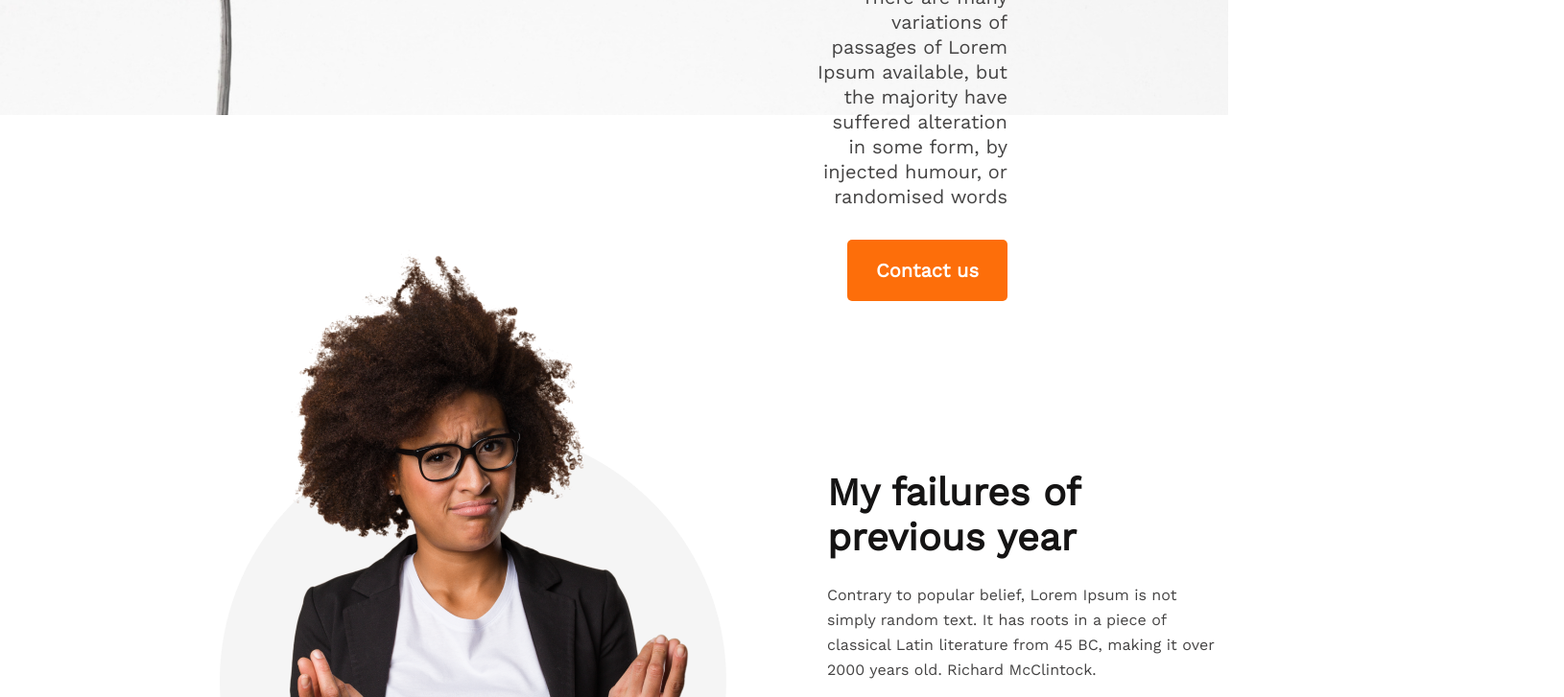
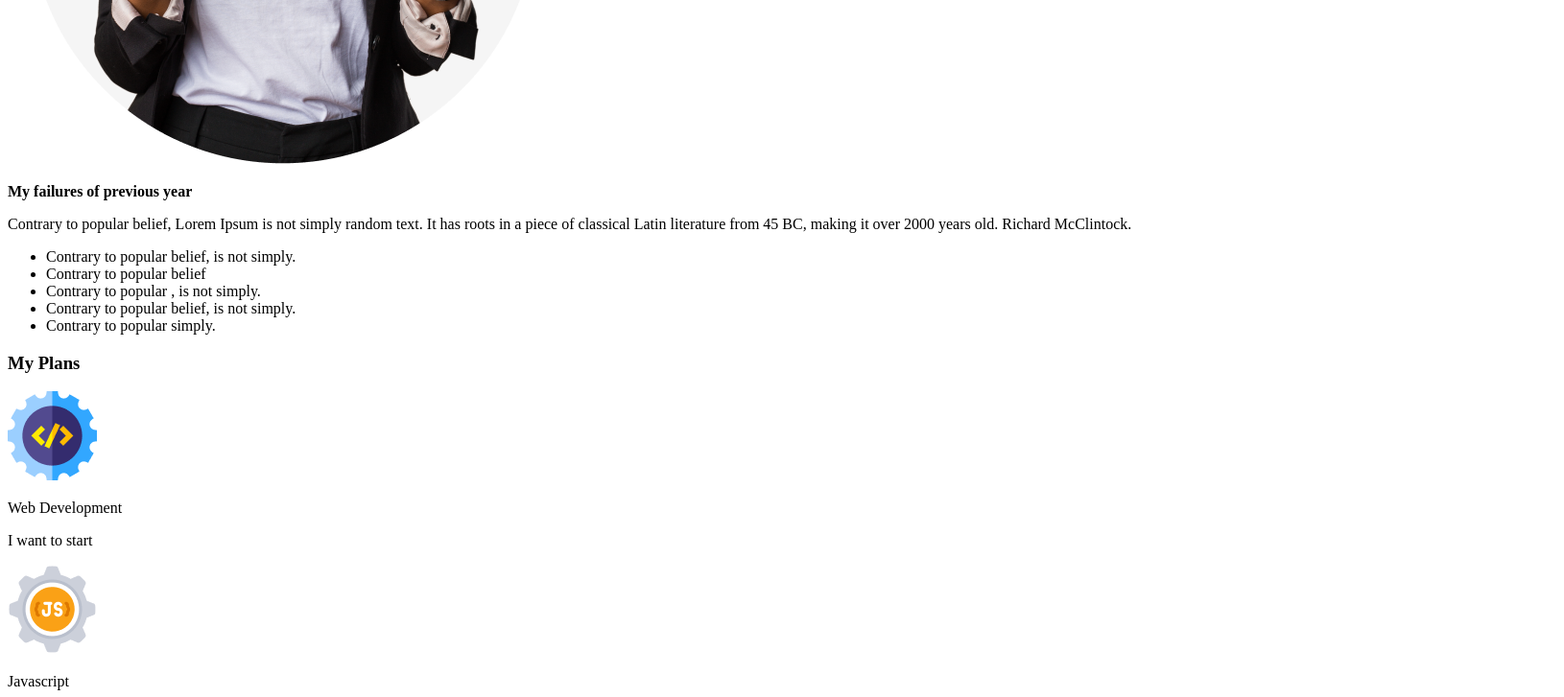
Before and after one commit to mdtanviralim/first-assignment, a plain HTML site: page index.html in a window 1280 px wide. Shown: the part 688-1415 px from the top of the page at 96% size, 1630 px wide, since content can reach past the window. Drawn offline with nearby package versions, Linux system fonts and the light colour scheme.

Commit message:
Update index.html

```diff
--- a/index.html
+++ b/index.html
@@ -5,7 +5,6 @@
     <meta http-equiv="X-UA-Compatible" content="IE=edge">
     <meta name="viewport" content="width=device-width, initial-scale=1.0">
     <title>New Year Possibility</title>
-    <link rel="stylesheet" href="../Style/style.css">
     <link rel="preconnect" href="https://fonts.googleapis.com"><link rel="preconnect" href="https://fonts.gstatic.com" crossorigin><link href="https://fonts.googleapis.com/css2?family=Work+Sans&display=swap" rel="stylesheet">
 </head>
 <body>
```
